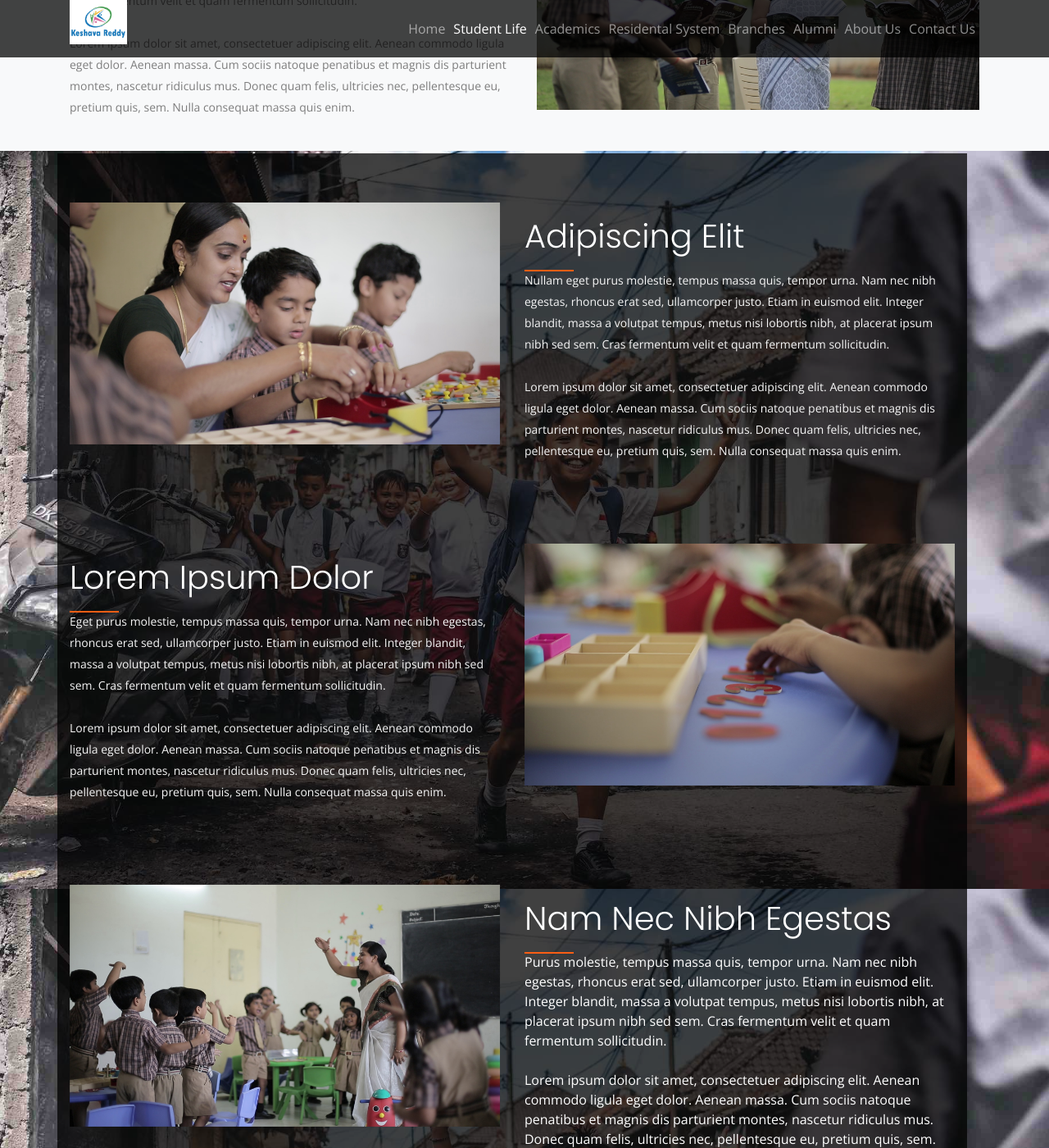
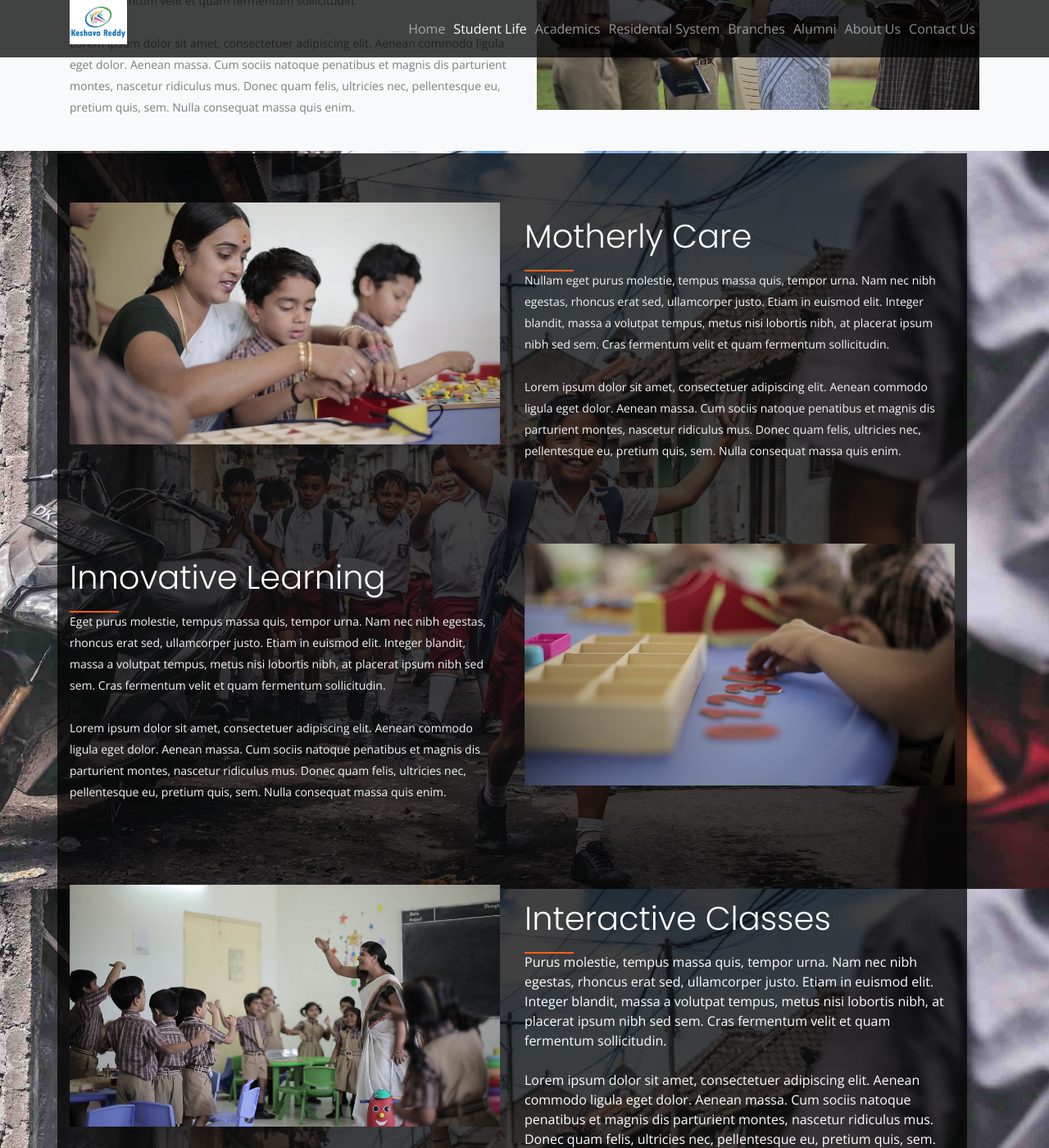
Before and after one commit to krei-school/krei-school.github.io, a Jekyll site: the page built from student-life.md, in a window 1280 px wide and 1400 px high, scrolled down 450 px. Shown: the whole window at 82% size. Built offline with Jekyll 4.4.1, drawn with Linux system fonts in a browser that asks for light colours.

Commit message:
Updated Student Life

```diff
--- a/student-life.md
+++ b/student-life.md
@@ -1,5 +1,5 @@
 ---
-layout: student-life
+title: Student Life
 page_title: Student Life
 sections:
   i1:
@@ -15,7 +15,7 @@ sections:
   i2:
     cards:
       i1:
-        title: Adipiscing Elit
+        title: Motherly Care
         text: "Nullam eget purus molestie, tempus massa quis, tempor urna. Nam nec
           nibh egestas, rhoncus erat sed, ullamcorper justo. Etiam in euismod elit.
           Integer blandit, massa a volutpat tempus, metus nisi lobortis nibh, at placerat
@@ -25,7 +25,7 @@ sections:
           dis parturient montes, nascetur ridiculus mus. Donec quam felis, ultricies
           nec, pellentesque eu, pretium quis, sem. Nulla consequat massa quis enim."
       i2:
-        title: Lorem Ipsum Dolor
+        title: Innovative Learning
         text: "Eget purus molestie, tempus massa quis, tempor urna. Nam nec nibh egestas,
           rhoncus erat sed, ullamcorper justo. Etiam in euismod elit. Integer blandit,
           massa a volutpat tempus, metus nisi lobortis nibh, at placerat ipsum nibh
@@ -35,7 +35,7 @@ sections:
           montes, nascetur ridiculus mus. Donec quam felis, ultricies nec, pellentesque
           eu, pretium quis, sem. Nulla consequat massa quis enim."
       i3:
-        title: Nam nec nibh egestas
+        title: Interactive Classes
         text: "Purus molestie, tempus massa quis, tempor urna. Nam nec nibh egestas,
           rhoncus erat sed, ullamcorper justo. Etiam in euismod elit. Integer blandit,
           massa a volutpat tempus, metus nisi lobortis nibh, at placerat ipsum nibh
```
Also changed, not shown: other parts of student-life.md (+2 -1 lines).
